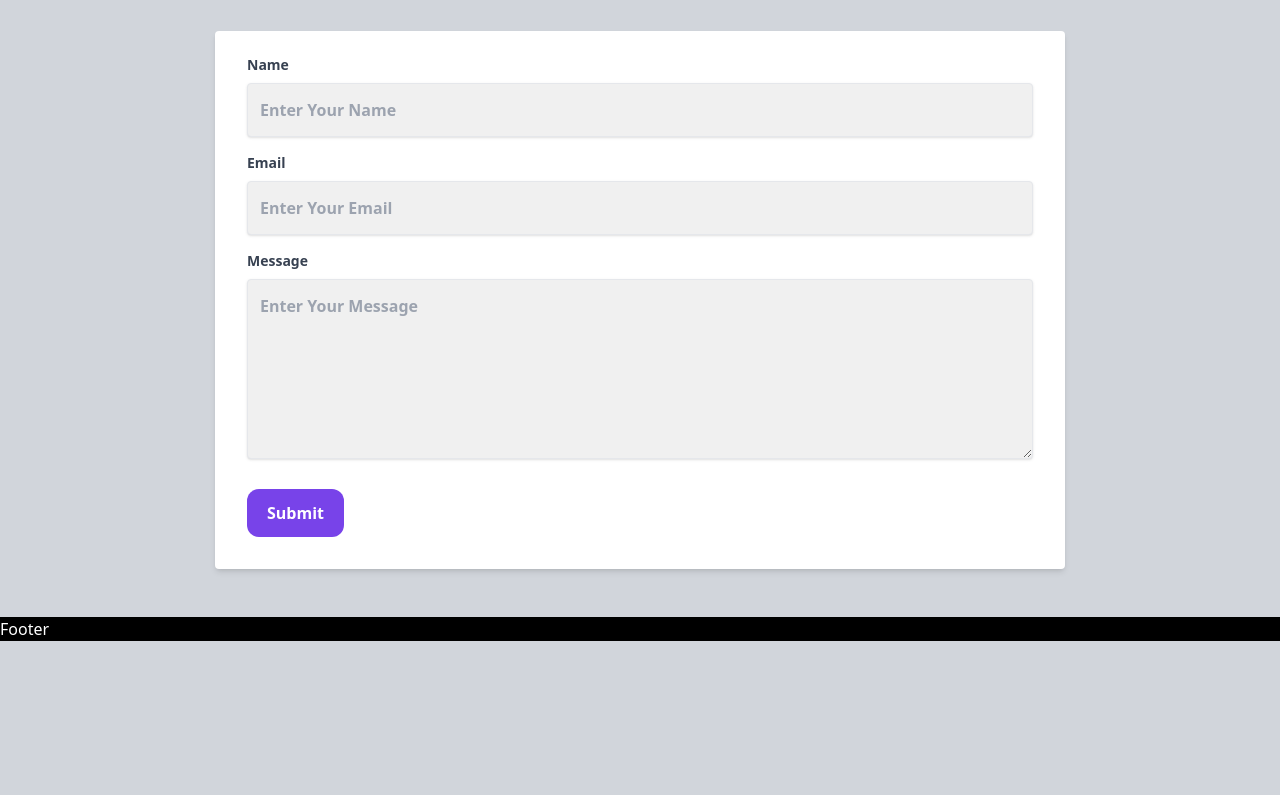
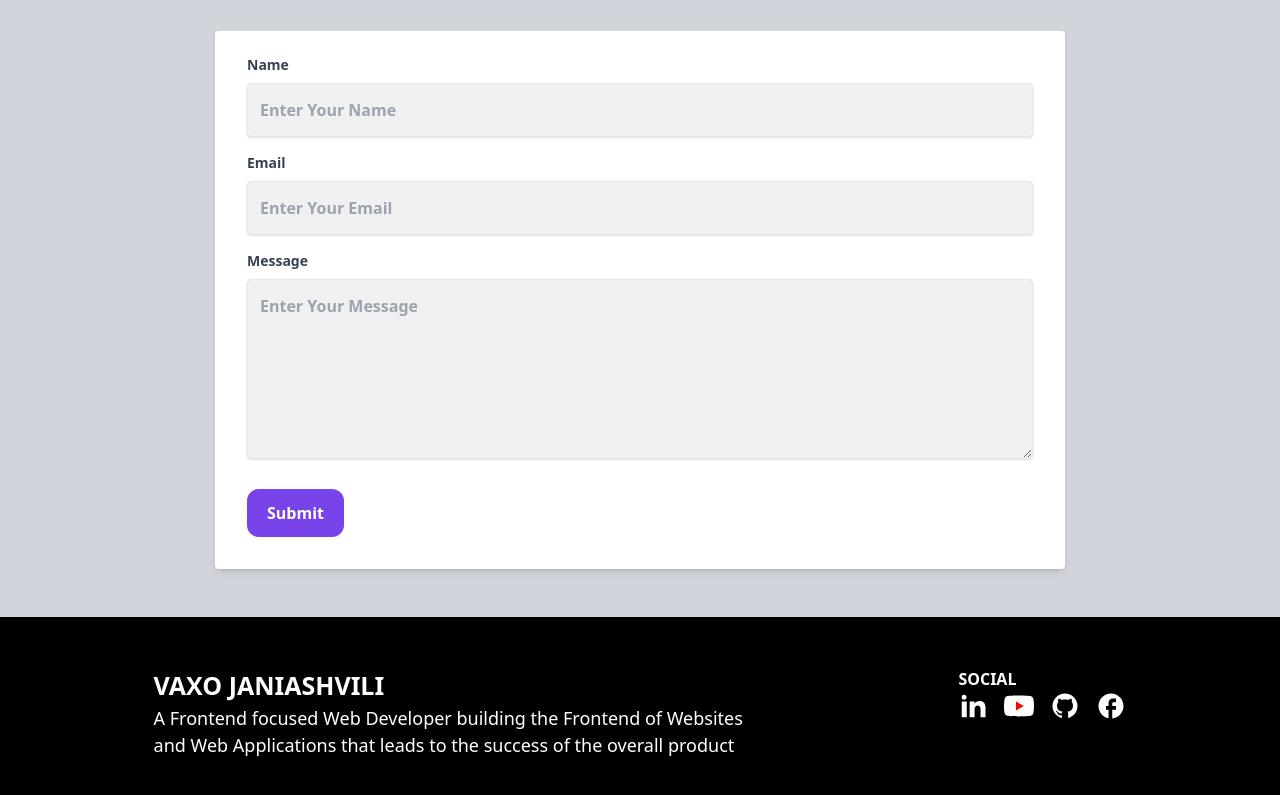
Before and after one commit to vaxojaniashvili/Portfolio, a Next.js app: page / in a window 1280 px wide. Shown: the part 2926-3721 px from the top of the page. Before the commit the page ends 3567 px from the top, so only its background shows below. Built offline with nearby package versions, Linux system fonts and the light colour scheme.

Commit message:
finished-project-UI

```diff
--- a/src/app/common/components/_atoms/assets/YoutubeIcon.tsx
+++ b/src/app/common/components/_atoms/assets/YoutubeIcon.tsx
@@ -1,7 +1,13 @@
 import { IconProps } from "@/app/common/types/common";
 
-const YoutubeIcon = ({ className }: IconProps) => {
-  return (
+const YoutubeIcon = ({ className,view }: IconProps) => {
+  return view === "footer" ? (
+      <svg className={className} xmlns="http://www.w3.org/2000/svg" width="1.43em" height="1em" viewBox="0 0 256 180">
+          <path fill="#fff"
+                d="M250.346 28.075A32.18 32.18 0 0 0 227.69 5.418C207.824 0 127.87 0 127.87 0S47.912.164 28.046 5.582A32.18 32.18 0 0 0 5.39 28.24c-6.009 35.298-8.34 89.084.165 122.97a32.18 32.18 0 0 0 22.656 22.657c19.866 5.418 99.822 5.418 99.822 5.418s79.955 0 99.82-5.418a32.18 32.18 0 0 0 22.657-22.657c6.338-35.348 8.291-89.1-.164-123.134"/>
+          <path fill="#ff0000" d="m102.421 128.06l66.328-38.418l-66.328-38.418z"/>
+      </svg>
+  ) : (
       <svg
           className={className}
           xmlns="http://www.w3.org/2000/svg"
--- a/src/app/common/types/common.ts
+++ b/src/app/common/types/common.ts
@@ -7,4 +7,5 @@ export interface BurgerMenuProps {
 
 export interface IconProps {
   className?: string;
+  view?:any
 }
--- a/src/app/pages/contact/page.tsx
+++ b/src/app/pages/contact/page.tsx
@@ -1,6 +1,6 @@
 const ContactPage = () => {
   return (
-      <div className="min-h-screen bg-gray-300 flex flex-col items-center justify-center p-4 sm:p-8">
+      <div id="contact" className="min-h-screen bg-gray-300 flex flex-col items-center justify-center p-4 sm:p-8">
         <div className="flex p-4 sm:p-7">
           <h1 className="mx-auto text-[24px] sm:text-[30px] font-bold">CONTACT</h1>
         </div>
--- a/src/app/pages/footer/page.tsx
+++ b/src/app/pages/footer/page.tsx
@@ -1,8 +1,30 @@
 import React from 'react'
+import LinkeDinIcon from "@/app/common/components/_atoms/assets/LinkedinIcon";
+import YoutubeIcon from "@/app/common/components/_atoms/assets/YoutubeIcon";
+import GithubIcon from "@/app/common/components/_atoms/assets/GithubIcon";
+import FacebookIcon from "@/app/common/components/_atoms/assets/FacebookIcon";
 
 const Footer = () => {
   return (
-    <div className="bg-black text-white">Footer</div>
+    <div className="bg-black flex w-full text-white justify-center px-[12%]">
+      <div className="xl:flex xl:gap-0 text-white w-full justify-between py-[50px] grid gap-6">
+        <div>
+            <h1 className="text-white font-bold text-[25px]">VAXO JANIASHVILI</h1>
+            <p className="text-white w-full xl:w-[600px] text-[18px]">A Frontend focused Web Developer building the Frontend of Websites and
+                Web Applications that leads to the success of the overall product
+            </p>
+        </div>
+        <div>
+            <h1 className="text-white font-bold">SOCIAL</h1>
+            <div className="flex gap-4">
+                <LinkeDinIcon className="h-[30px] w-[30px]"/>
+                <YoutubeIcon view="footer" className="h-[30px] w-[30px]"/>
+                <GithubIcon className="h-[30px] w-[30px]"/>
+                <FacebookIcon className="h-[30px] w-[30px]"/>
+            </div>
+        </div>
+      </div>
+    </div>
   )
 }
 
```
Lines whose indentation alone changed are shown as unchanged.
